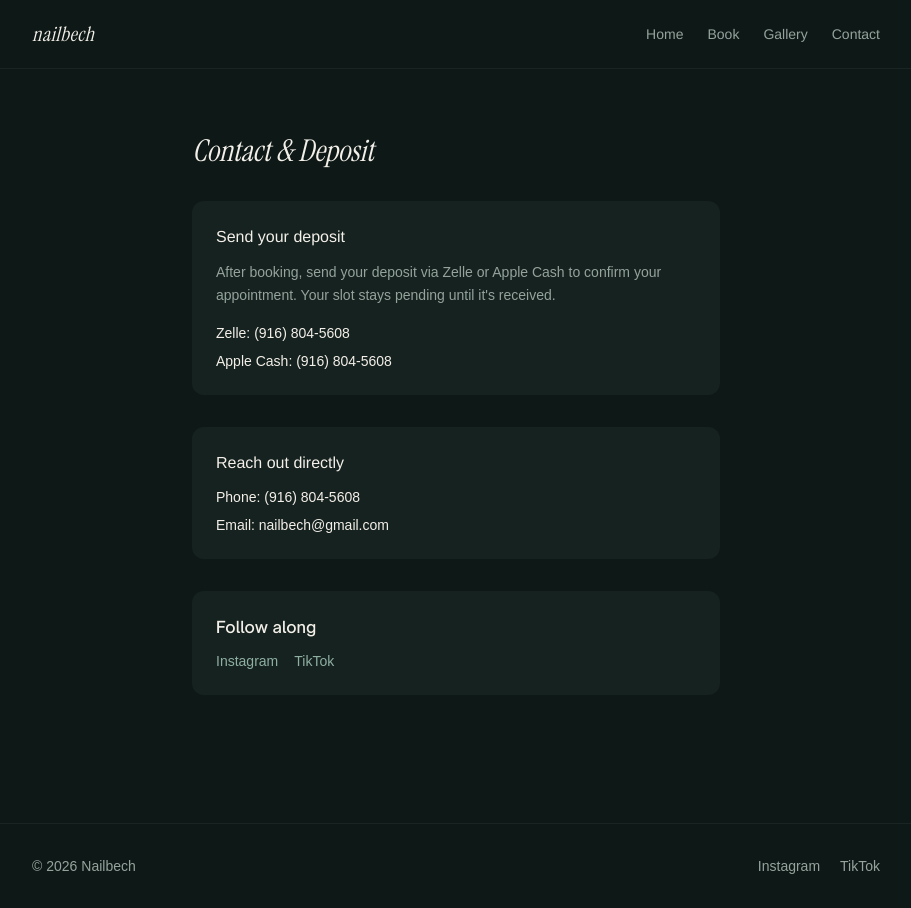
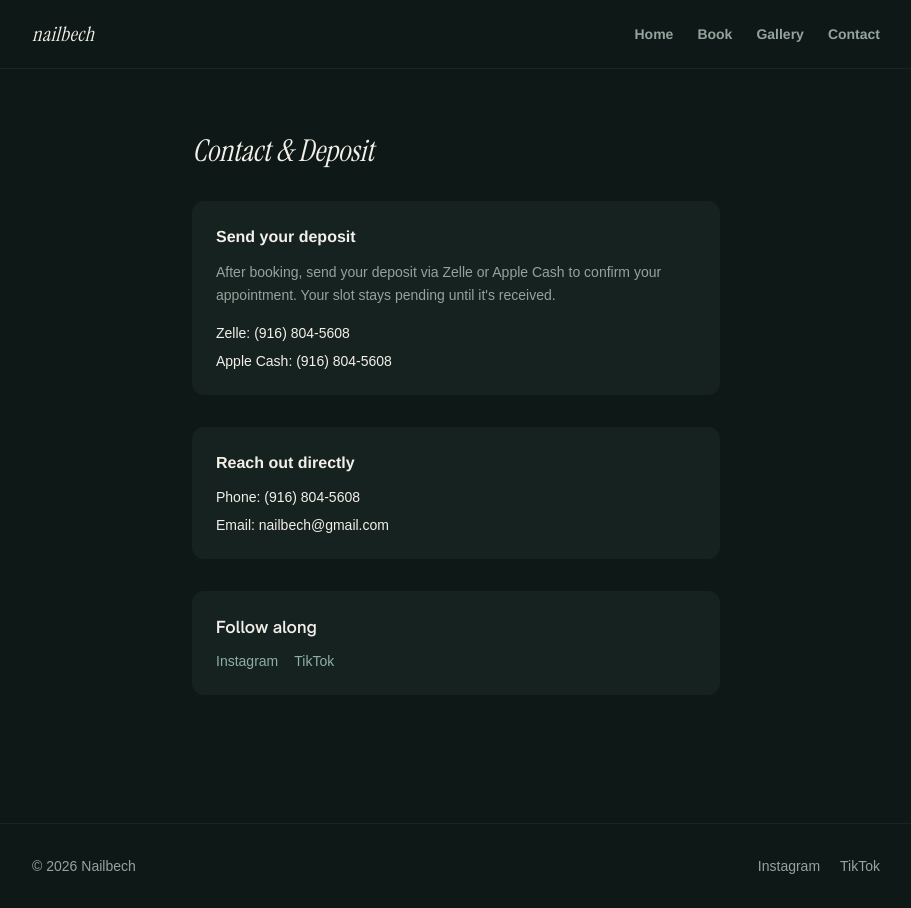
Before and after one commit to ava-sam/nailbech-booking-site, a Next.js app: page /contact in a window 1280 px wide. Shown: the whole page, without its empty margins (184-1095 px from the left). Built offline with nearby package versions, Linux system fonts and the light colour scheme.

Commit message:
make helvetica neue headings actually bold

```diff
--- a/app/contact/page.tsx
+++ b/app/contact/page.tsx
@@ -9,7 +9,7 @@ export default function ContactPage() {
 
       <div className="space-y-8">
         <div className="bg-surface rounded-xl p-6">
-          <h2 className="text-cream font-heading font-medium mb-3">Send your deposit</h2>
+          <h2 className="text-cream font-heading font-bold mb-3">Send your deposit</h2>
           <p className="text-sage text-sm leading-relaxed mb-4">
             After booking, send your deposit via Zelle or Apple Cash to
             confirm your appointment. Your slot stays pending until it's
@@ -22,7 +22,7 @@ export default function ContactPage() {
         </div>
 
         <div className="bg-surface rounded-xl p-6">
-          <h2 className="text-cream font-heading font-medium mb-3">Reach out directly</h2>
+          <h2 className="text-cream font-heading font-bold mb-3">Reach out directly</h2>
           <div className="space-y-2 text-cream text-sm">
             <p>Phone: {CONTACT_INFO.phone}</p>
             <p>Email: {CONTACT_INFO.email}</p>
@@ -30,7 +30,7 @@ export default function ContactPage() {
         </div>
 
         <div className="bg-surface rounded-xl p-6">
-          <h2 className="text-cream font heading font-medium mb-3">Follow along</h2>
+          <h2 className="text-cream font heading font-bold mb-3">Follow along</h2>
           <div className="flex gap-4 text-sm">
             <a
               href={CONTACT_INFO.instagramUrl}
--- a/app/layout.tsx
+++ b/app/layout.tsx
@@ -39,7 +39,7 @@ export default function RootLayout({
             <Link href="/" className="font-display italic text-xl tracking-wide">
               nailbech
             </Link>
-            <div className="flex gap-6 text-sm font-heading">
+            <div className="flex gap-6 text-sm font-heading font-bold">
               {NAV_LINKS.map((link) => (
                 <Link
                   key={link.href}
```
